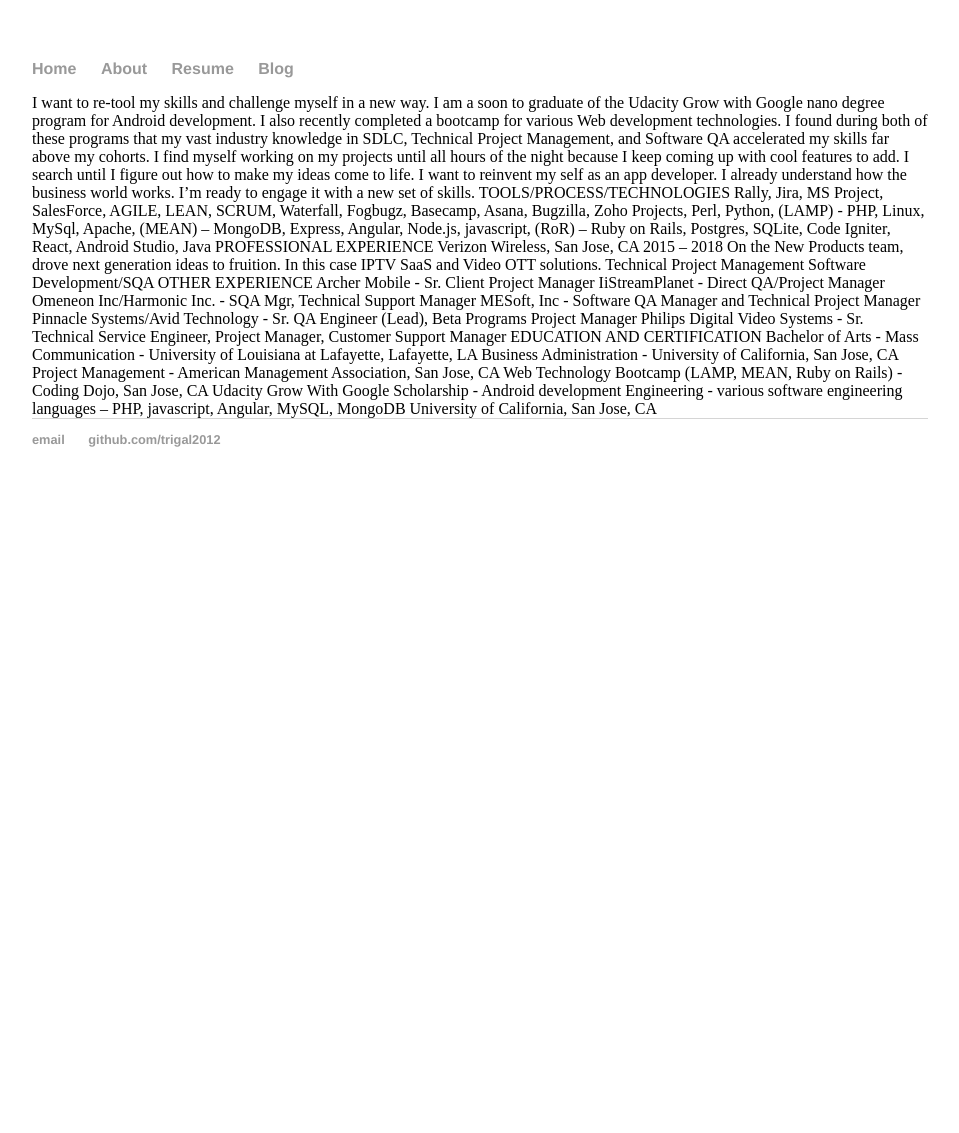
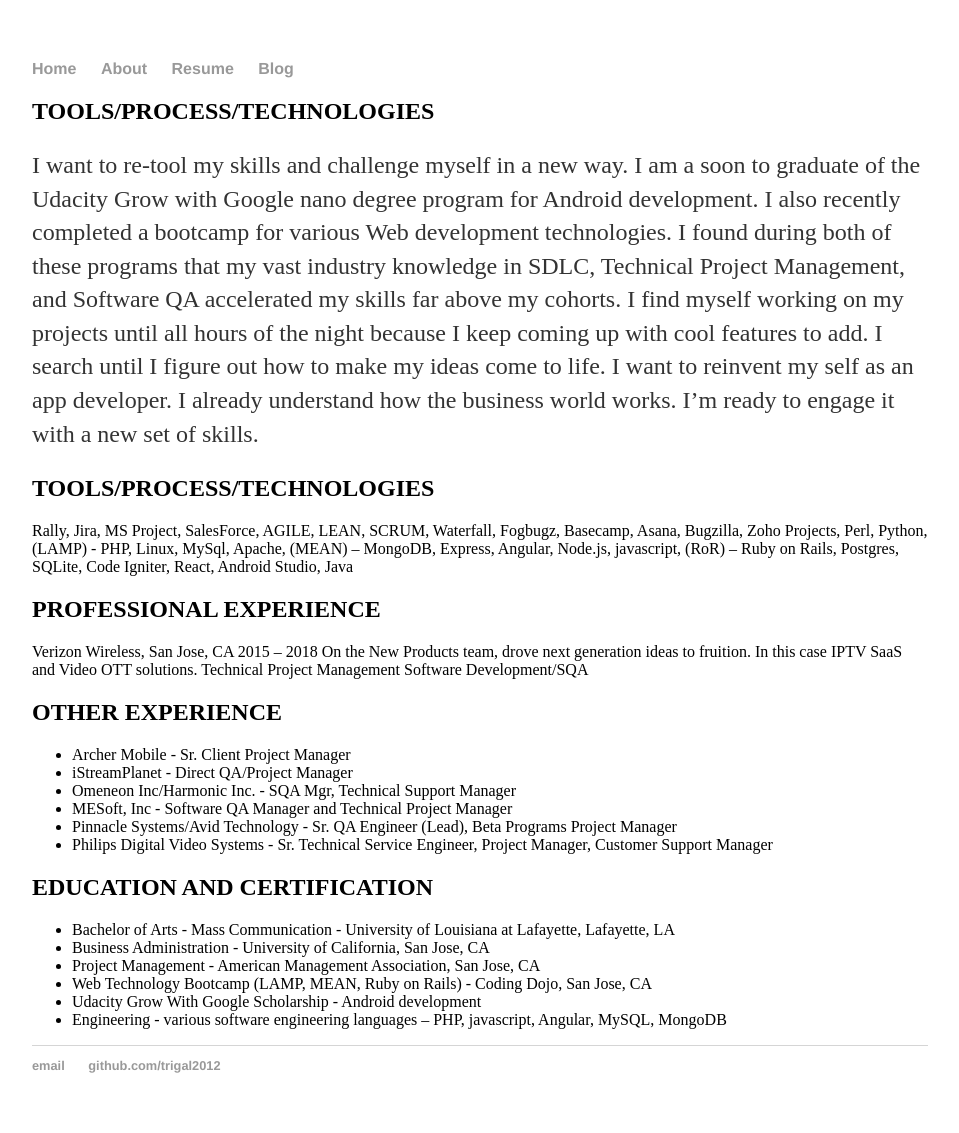
Before and after one commit to maziesmith/trigal2012.github.io, a Jekyll site: the page built from resume/index.html, in a window 1280 px wide. Shown: the whole page, without its empty margins (160-1119 px from the left). Built offline with Jekyll 4.4.1, drawn with Linux system fonts in a browser that asks for light colours; before the commit the page ends 900 px from its top, so only the background shows below that.

Commit message:
adding bullet list for the resume index.html

```diff
--- a/resume/index.html
+++ b/resume/index.html
@@ -3,42 +3,35 @@
 title: Resume - Diana Lynne Garbarino
 ---
 <div class="blurb">
-I want to re-tool my skills and challenge myself in a new way. I am a soon to graduate of the Udacity Grow with Google nano degree program for Android development. I also recently completed a bootcamp for various Web development technologies. I found during both of these programs that my vast industry knowledge in SDLC, Technical Project Management, and Software QA accelerated my skills far above my cohorts. I find myself working on my projects until all hours of the night because I keep coming up with cool features to add. I search until I figure out how to make my ideas come to life. I want to reinvent my self as an app developer. I already understand how the business world works. I’m ready to engage it with a new set of skills.
+  <h2>TOOLS/PROCESS/TECHNOLOGIES</h2>
+  <p>I want to re-tool my skills and challenge myself in a new way. I am a soon to graduate of the Udacity Grow with Google nano degree program for Android development. I also recently completed a bootcamp for various Web development technologies. I found during both of these programs that my vast industry knowledge in SDLC, Technical Project Management, and Software QA accelerated my skills far above my cohorts. I find myself working on my projects until all hours of the night because I keep coming up with cool features to add. I search until I figure out how to make my ideas come to life. I want to reinvent my self as an app developer. I already understand how the business world works. I’m ready to engage it with a new set of skills.</p>
 
-TOOLS/PROCESS/TECHNOLOGIES
+  <h2>TOOLS/PROCESS/TECHNOLOGIES</h2>
 Rally, Jira, MS Project, SalesForce, AGILE, LEAN, SCRUM, Waterfall, Fogbugz, Basecamp, Asana, Bugzilla, Zoho Projects, Perl, Python, (LAMP) - PHP, Linux, MySql, Apache, (MEAN) – MongoDB, Express, Angular, Node.js, javascript, (RoR) – Ruby on Rails, Postgres, SQLite, Code Igniter, React, Android Studio, Java
 
-PROFESSIONAL EXPERIENCE
+  <h2>PROFESSIONAL EXPERIENCE</h2>
 Verizon Wireless, San Jose, CA							         2015 – 2018
 On the New Products team, drove next generation ideas to fruition. In this case IPTV SaaS and Video OTT solutions.
 
 Technical Project Management
 Software Development/SQA
 
-
-
-OTHER EXPERIENCE
-
-Archer Mobile - Sr. Client Project Manager
-IiStreamPlanet - Direct QA/Project Manager
-Omeneon Inc/Harmonic Inc. - SQA Mgr, Technical Support Manager
-MESoft, Inc - Software QA Manager and Technical Project Manager
-Pinnacle Systems/Avid Technology - Sr. QA Engineer (Lead), Beta Programs Project Manager
-Philips Digital Video Systems - Sr. Technical Service Engineer, Project Manager, Customer Support Manager
-
-EDUCATION AND CERTIFICATION
-
-Bachelor of Arts - Mass Communication - University of Louisiana at Lafayette, Lafayette, LA
-
-Business Administration - University of California, San Jose, CA
-
-Project Management - American Management Association, San Jose, CA
-
-Web Technology Bootcamp (LAMP, MEAN, Ruby on Rails) - Coding Dojo, San Jose, CA
-
-Udacity Grow With Google Scholarship - Android development
-
-Engineering - various software engineering languages – PHP, javascript, Angular, MySQL, MongoDB
-University of California, San Jose, CA
-
+  <h2>OTHER EXPERIENCE</h2>
+    <ul>
+      <li>Archer Mobile - Sr. Client Project Manager</li>
+      <li>iStreamPlanet - Direct QA/Project Manager</li>
+      <li>Omeneon Inc/Harmonic Inc. - SQA Mgr, Technical Support Manager</li>
+      <li>MESoft, Inc - Software QA Manager and Technical Project Manager</li>
+      <li>Pinnacle Systems/Avid Technology - Sr. QA Engineer (Lead), Beta Programs Project Manager</li>
+      <li>Philips Digital Video Systems - Sr. Technical Service Engineer, Project Manager, Customer Support Manager</li>
+    </ul>
+  <h2>EDUCATION AND CERTIFICATION</h2>
+    <ul>
+      <li>Bachelor of Arts - Mass Communication - University of Louisiana at Lafayette, Lafayette, LA</li>
+      <li>Business Administration - University of California, San Jose, CA</li>
+      <li>Project Management - American Management Association, San Jose, CA</li>
+      <li>Web Technology Bootcamp (LAMP, MEAN, Ruby on Rails) - Coding Dojo, San Jose, CA</li>
+      <li>Udacity Grow With Google Scholarship - Android development</li>
+      <li>Engineering - various software engineering languages – PHP, javascript, Angular, MySQL, MongoDB</li>
+     </ul>
 </div><!-- /.blurb -->
```
